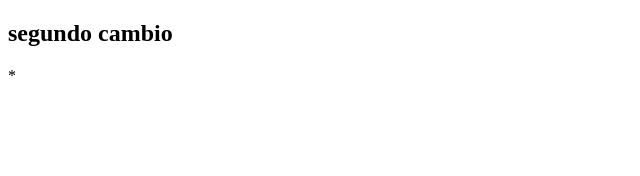
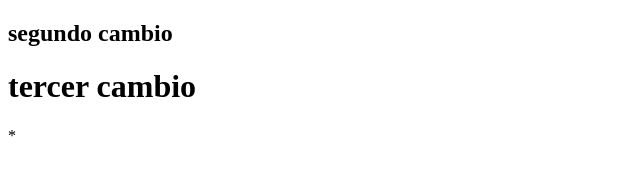
Before and after one commit to kevicol11/Nuevo-proyecto, a plain HTML site: page index.html in a window 1280 px wide. Shown: the whole page, without its empty margins (0-640 px from the left). Drawn offline with Linux system fonts and the light colour scheme.

Commit message:
Update4 index.html

```diff
--- a/index.html
+++ b/index.html
@@ -7,5 +7,6 @@
 </head>
 <body>
     <h2>segundo cambio</h2>
+     <h1> tercer cambio </h1>
 </body>
 </html>*
```
